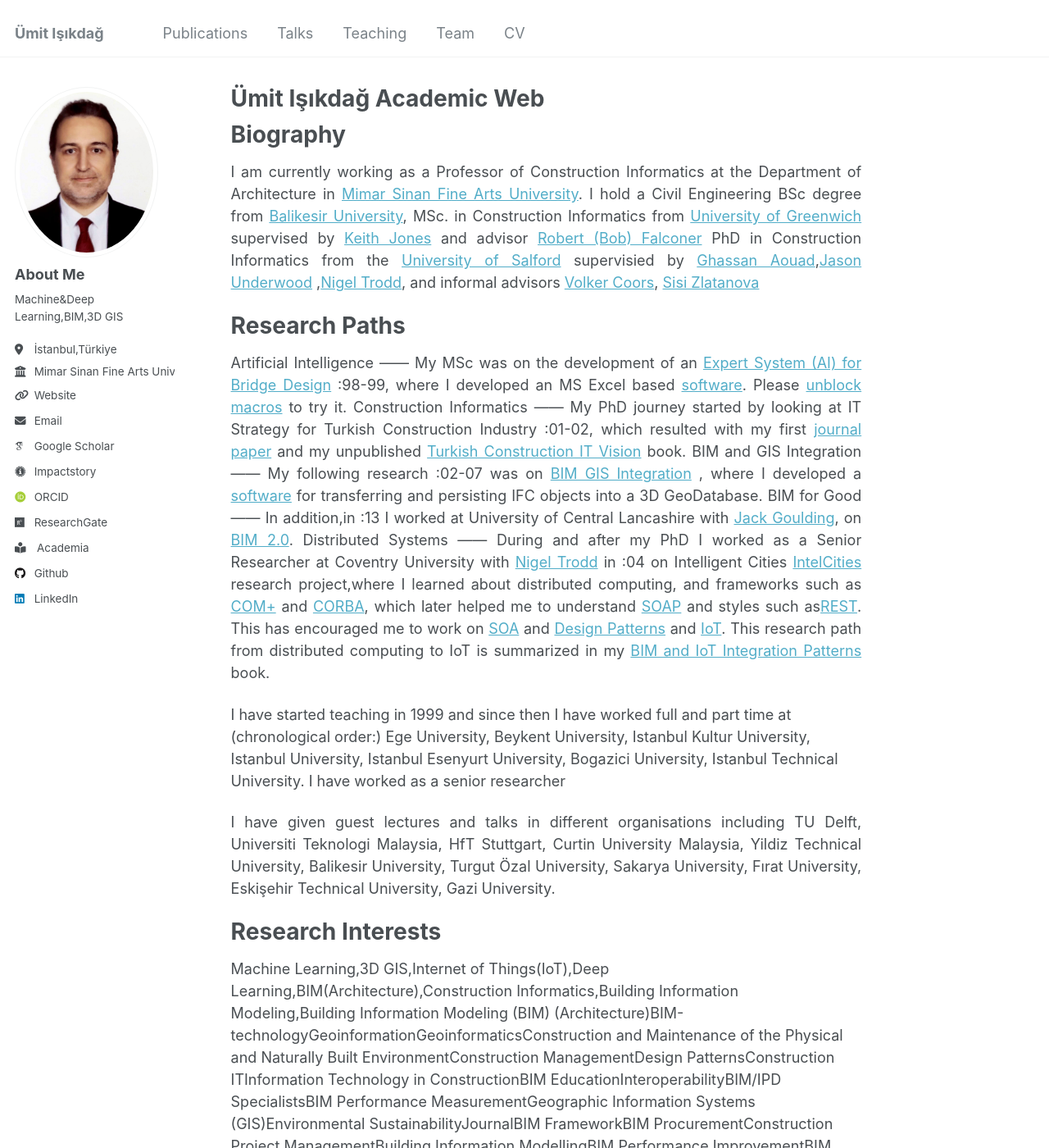
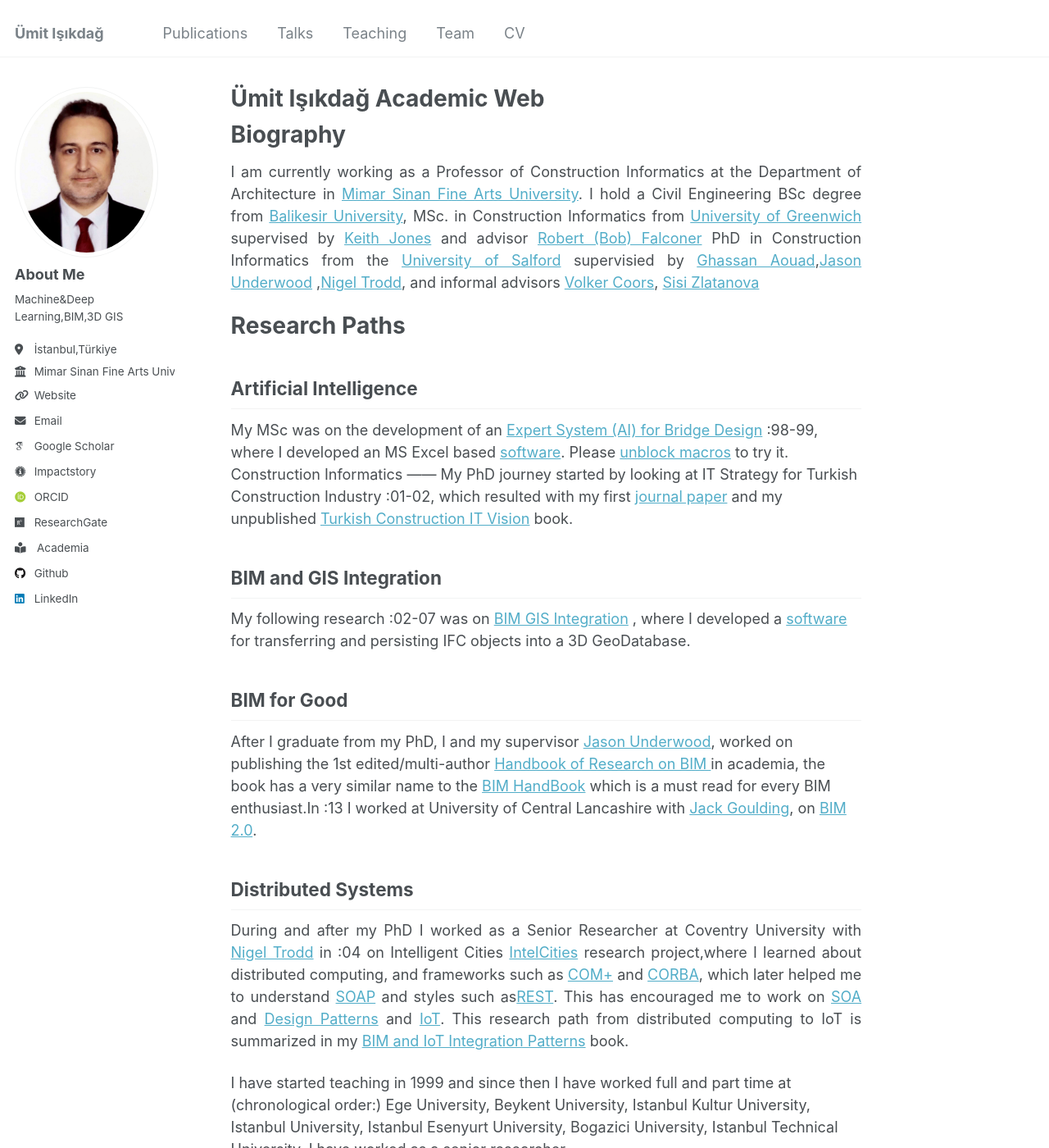
Before and after one commit to uisikdag/uisikdag.github.io, a Jekyll site: the page built from _pages/about.md, in a window 1280 px wide and 1400 px high. Shown: the whole window at 82% size. Built offline with Jekyll 4.4.1, drawn with Linux system fonts in a browser that asks for light colours; some web fonts are replaced.

Commit message:
Update about.md

```diff
--- a/_pages/about.md
+++ b/_pages/about.md
@@ -21,6 +21,7 @@ PhD in Construction Informatics from the [University of Salford](https://hub.sal
 
 Research Paths
 ======
+
 Artificial Intelligence
 ------
 My MSc was on the development of an [Expert System (AI) for Bridge Design](files/msc_thesis.pdf) :98-99, where I developed an MS Excel based [software](files/msc_code.xls).
@@ -29,14 +30,19 @@ Construction Informatics
 ------
 My PhD journey started by looking at IT Strategy for Turkish Construction Industry :01-02, which resulted with my first [journal paper](https://www.emerald.com/insight/content/doi/10.1108/09699980410547595/full/html)
  and my unpublished [Turkish Construction IT Vision](https://zenodo.org/records/1331943) book.
+
 BIM and GIS Integration
 ------
  My following research :02-07 was on [BIM GIS Integration](https://salford-repository.worktribe.com/output/1434038/towards-the-implementation-of-building-information-models-in-geospatial-context)
 , where I developed a [software](https://www.youtube.com/playlist?list=PLjWRQUTDgLAPZ0EGWbw3UMj27GU4nMYFZ) for transferring and persisting IFC objects into a 3D GeoDatabase.
+
 BIM for Good
 ------
-In addition,in :13 I worked at University of Central Lancashire with
-[Jack Goulding](https://www.linkedin.com/in/jack-goulding-a0412614), on [BIM 2.0](https://www.emerald.com/insight/content/doi/10.1108/14714171111148990/full/html).
+After I graduate from my PhD, I and my supervisor [Jason Underwood](https://www.salford.ac.uk/our-staff/jason-underwood), worked on publishing the 1st edited/multi-author
+[Handbook of Research on BIM ](https://www.igi-global.com/book/handbook-research-building-information-modeling/37234) in academia, the book has a very similar name to the
+[BIM HandBook](https://onlinelibrary.wiley.com/doi/book/10.1002/9781119287568) which is a must read for every BIM enthusiast.In :13 I worked at University of Central Lancashire
+with [Jack Goulding](https://www.linkedin.com/in/jack-goulding-a0412614), on [BIM 2.0](https://www.emerald.com/insight/content/doi/10.1108/14714171111148990/full/html).
+
 Distributed Systems
 ------
 During and after my PhD I worked as a Senior Researcher at Coventry University with [Nigel Trodd](https://www.linkedin.com/in/nigeltrodd) in :04 on Intelligent Cities [IntelCities](https://www.itas.kit.edu/english/projects_pask04_intelcity.php)
```
